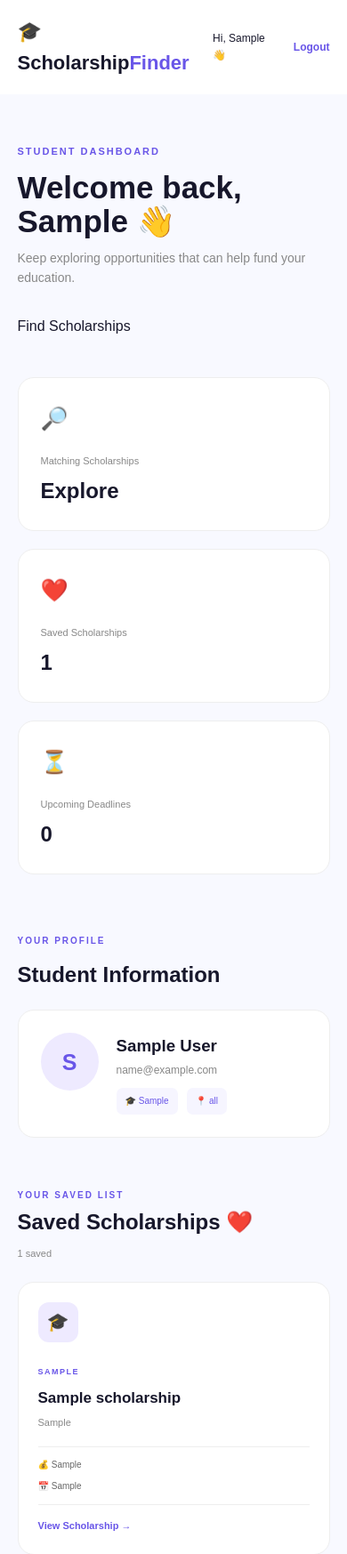
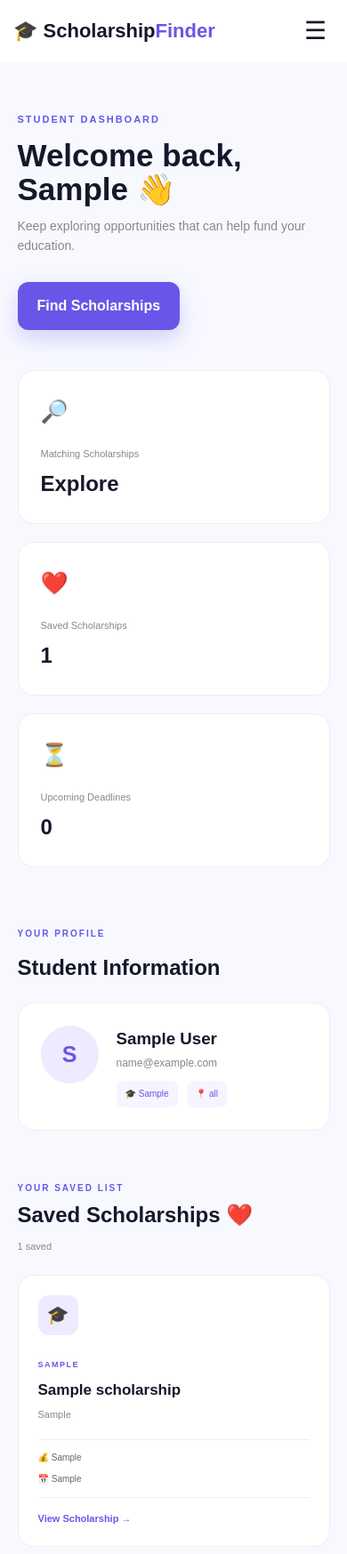
Before and after one commit to krithikaabbagoni111-dev/scholarship-finder, a Flask app: page /dashboard in a window 390 px wide. Shown: the top 1747 px of the page at 89% size. Run offline with Flask 3, Linux system fonts and the light colour scheme; a user stored in the database is signed in; tables that the repository leaves empty hold one stand-in row (values such as "Sample post").

Commit message:
Improve mobile responsiveness and navigation

```diff
--- a/static/css/style.css
+++ b/static/css/style.css
@@ -540,3 +540,120 @@ footer > p {
         font-size: 30px;
     }
 }
+
+/* =========================================
+   MOBILE NAVIGATION
+========================================= */
+
+.mobile-menu-btn {
+    display: none;
+    border: none;
+    background: transparent;
+    font-size: 28px;
+    line-height: 1;
+    cursor: pointer;
+    padding: 8px;
+    color: inherit;
+    z-index: 10001;
+}
+
+.mobile-menu {
+    display: none;
+}
+
+
+@media (max-width: 768px) {
+
+    .navbar {
+        position: relative;
+        width: 100%;
+        box-sizing: border-box;
+        display: flex;
+        align-items: center;
+        justify-content: space-between;
+        padding: 15px 18px;
+        z-index: 10000;
+    }
+
+    .navbar .nav-links {
+        display: none !important;
+    }
+
+    .navbar .dashboard-user {
+        display: none !important;
+    }
+
+    .mobile-menu-btn {
+        display: flex !important;
+        align-items: center;
+        justify-content: center;
+        visibility: visible !important;
+        opacity: 1 !important;
+    }
+
+    .mobile-menu {
+        position: absolute;
+        top: 70px;
+        left: 15px;
+        right: 15px;
+
+        display: none;
+
+        flex-direction: column;
+        gap: 5px;
+
+        padding: 12px;
+
+        background: white;
+
+        border-radius: 16px;
+
+        box-shadow:
+            0 12px 35px rgba(0, 0, 0, 0.15);
+
+        border: 1px solid rgba(0, 0, 0, 0.08);
+
+        z-index: 99999;
+    }
+
+    .mobile-menu.active {
+        display: flex !important;
+    }
+
+    .mobile-menu a {
+        display: flex;
+        align-items: center;
+
+        width: 100%;
+        box-sizing: border-box;
+
+        padding: 14px 15px;
+
+        color: #222;
+        text-decoration: none;
+
+        font-size: 16px;
+        font-weight: 500;
+
+        border-radius: 10px;
+    }
+
+    .mobile-menu a:hover {
+        background: #f5f5f5;
+    }
+}
+
+
+@media (max-width: 480px) {
+
+    .navbar {
+        padding: 13px 15px;
+    }
+
+    .mobile-menu {
+        top: 62px;
+        left: 10px;
+        right: 10px;
+    }
+
+}
--- a/templates/dashboard.html
+++ b/templates/dashboard.html
@@ -24,50 +24,22 @@
 <body>
 
 
-<nav class="navbar">
+<!-- =========================================
+     COMMON NAVIGATION
+========================================= -->
 
-    <div class="logo">
-        🎓 Scholarship<span>Finder</span>
-    </div>
-
-
-    <div class="nav-links">
-
-        <a href="/">
-            Home
-        </a>
-
-        <a href="/scholarships">
-            Scholarships
-        </a>
-       <a href="{{ url_for('matches') }}">
-             Matches
-         </a>
-        <a href="/dashboard">
-            Dashboard
-        </a>
-
-    </div>
-
-
-    <div class="dashboard-user">
-
-        <span>
-            Hi, {{ user.name.split()[0] }} 👋
-        </span>
-
-        <a href="/logout">
-            Logout
-        </a>
-
-    </div>
-
-</nav>
+{% include 'navbar.html' %}
 
 
 
+<!-- =========================================
+     DASHBOARD
+========================================= -->
+
 <section class="dashboard">
 
+
+    <!-- Dashboard Header -->
 
     <div class="dashboard-header">
 
@@ -90,12 +62,21 @@
         </div>
 
 
-          <a href="{{ url_for('scholarships') }}" class="...">
+        <a
+            href="{{ url_for('scholarships') }}"
+            class="primary-btn">
+
             Find Scholarships
+
         </a>
+
     </div>
 
 
+
+    <!-- =========================================
+         DASHBOARD STATISTICS
+    ========================================= -->
 
     <div class="dashboard-stats">
 
@@ -117,6 +98,7 @@
         </div>
 
 
+
         <div class="dashboard-stat">
 
             <div>
@@ -132,6 +114,7 @@
             </strong>
 
         </div>
+
 
 
         <div class="dashboard-stat">
@@ -155,6 +138,10 @@
 
 
 
+    <!-- =========================================
+         PROFILE SECTION
+    ========================================= -->
+
     <div class="profile-section">
 
 
@@ -175,7 +162,9 @@
 
 
             <div class="profile-avatar">
+
                 {{ user.name[0].upper() }}
+
             </div>
 
 
@@ -188,6 +177,7 @@
                 <p>
                     {{ user.email }}
                 </p>
+
 
                 <div class="profile-tags">
 
@@ -208,9 +198,18 @@
 
 
     </div>
+
+
+
+    <!-- =========================================
+         SAVED SCHOLARSHIPS
+    ========================================= -->
+
     <section class="saved-section">
 
+
         <div class="saved-section-heading">
+
 
             <div>
 
@@ -224,21 +223,31 @@
 
             </div>
 
+
             <span class="saved-count">
+
                 {{ saved_scholarships|length }}
+
                 saved
+
             </span>
+
 
         </div>
 
 
+
         {% if saved_scholarships %}
+
 
             <div class="saved-grid">
 
+
                 {% for scholarship in saved_scholarships %}
 
+
                     <div class="saved-card">
+
 
                         <div class="saved-card-icon">
                             🎓
@@ -246,29 +255,42 @@
 
 
                         <span class="saved-category">
+
                             {{ scholarship.category }}
+
                         </span>
 
 
                         <h3>
+
                             {{ scholarship.name }}
+
                         </h3>
 
 
                         <p>
+
                             {{ scholarship.provider }}
+
                         </p>
 
 
                         <div class="saved-info">
 
+
                             <span>
+
                                 💰 {{ scholarship.amount }}
+
                             </span>
 
+
                             <span>
+
                                 📅 {{ scholarship.deadline }}
+
                             </span>
+
 
                         </div>
 
@@ -283,41 +305,61 @@
 
                         </a>
 
+
                     </div>
+
 
                 {% endfor %}
 
+
             </div>
+
 
         {% else %}
 
+
             <div class="empty-saved">
+
 
                 <div>
                     ♡
                 </div>
 
+
                 <h3>
                     No saved scholarships yet
                 </h3>
+
 
                 <p>
                     When you find a scholarship you love,
                     save it here for easy access later.
                 </p>
 
+
                 <a href="/scholarships">
+
                     Explore Scholarships →
+
                 </a>
+
 
             </div>
 
+
         {% endif %}
+
 
     </section>
 
 
+
+    <!-- =========================================
+         CALL TO ACTION
+    ========================================= -->
+
     <div class="dashboard-callout">
+
 
         <div>
 
@@ -338,8 +380,11 @@
 
 
         <a href="/scholarships">
+
             Explore Scholarships →
+
         </a>
+
 
     </div>
 
--- /dev/null
+++ b/templates/navbar.html
@@ -0,0 +1,145 @@
+<nav class="navbar">
+
+    <div class="logo">
+        🎓 Scholarship<span>Finder</span>
+    </div>
+
+    <div class="nav-links">
+
+        <a href="/">
+            Home
+        </a>
+
+        <a href="/scholarships">
+            Scholarships
+        </a>
+
+        <a href="{{ url_for('matches') }}">
+            Matches
+        </a>
+
+        <a href="/dashboard">
+            Dashboard
+        </a>
+
+    </div>
+
+    <div class="dashboard-user">
+
+        <span>
+            {% if current_user.is_authenticated %}
+                Hi, {{ current_user.name.split()[0] }} 👋
+            {% endif %}
+        </span>
+
+        {% if current_user.is_authenticated %}
+            <a href="/logout">
+                Logout
+            </a>
+        {% endif %}
+
+    </div>
+
+    <button
+        type="button"
+        class="mobile-menu-btn"
+        id="mobileMenuButton"
+        aria-label="Open navigation menu"
+        aria-expanded="false">
+
+        ☰
+
+    </button>
+
+</nav>
+
+
+<div class="mobile-menu" id="mobileMenu">
+
+    <a href="/">
+        🏠 Home
+    </a>
+
+    <a href="/scholarships">
+        🎓 Scholarships
+    </a>
+
+    <a href="{{ url_for('matches') }}">
+        ✨ Matches
+    </a>
+
+    <a href="/dashboard">
+        👤 Dashboard
+    </a>
+
+    {% if current_user.is_authenticated %}
+
+        <a href="/logout">
+            🚪 Logout
+        </a>
+
+    {% endif %}
+
+</div>
+
+
+<script>
+
+document.addEventListener("DOMContentLoaded", function () {
+
+    const mobileMenuButton =
+        document.getElementById("mobileMenuButton");
+
+    const mobileMenu =
+        document.getElementById("mobileMenu");
+
+
+    if (!mobileMenuButton || !mobileMenu) {
+        return;
+    }
+
+
+    mobileMenuButton.addEventListener("click", function () {
+
+        mobileMenu.classList.toggle("active");
+
+        const isOpen =
+            mobileMenu.classList.contains("active");
+
+
+        mobileMenuButton.setAttribute(
+            "aria-expanded",
+            isOpen
+        );
+
+
+        mobileMenuButton.innerHTML =
+            isOpen ? "✕" : "☰";
+
+    });
+
+
+    const mobileLinks =
+        mobileMenu.querySelectorAll("a");
+
+
+    mobileLinks.forEach(function (link) {
+
+        link.addEventListener("click", function () {
+
+            mobileMenu.classList.remove("active");
+
+            mobileMenuButton.innerHTML = "☰";
+
+            mobileMenuButton.setAttribute(
+                "aria-expanded",
+                "false"
+            );
+
+        });
+
+    });
+
+});
+
+</script>
```
Lines whose indentation alone changed are shown as unchanged.
